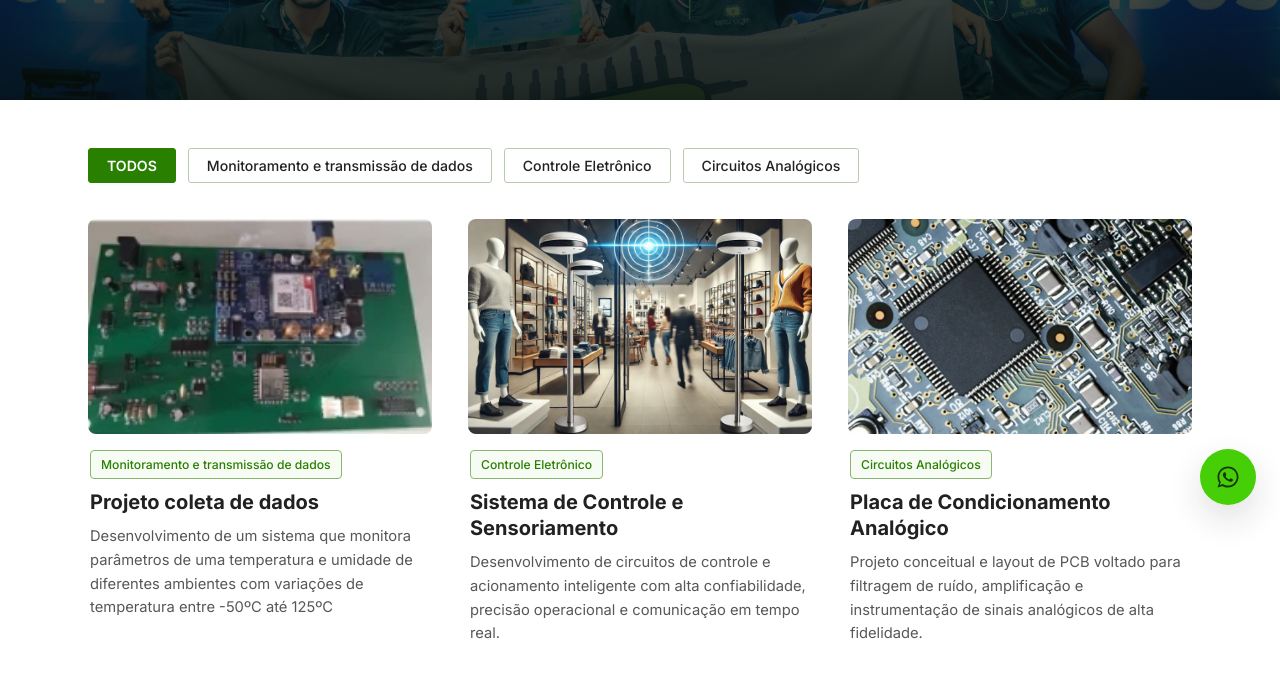
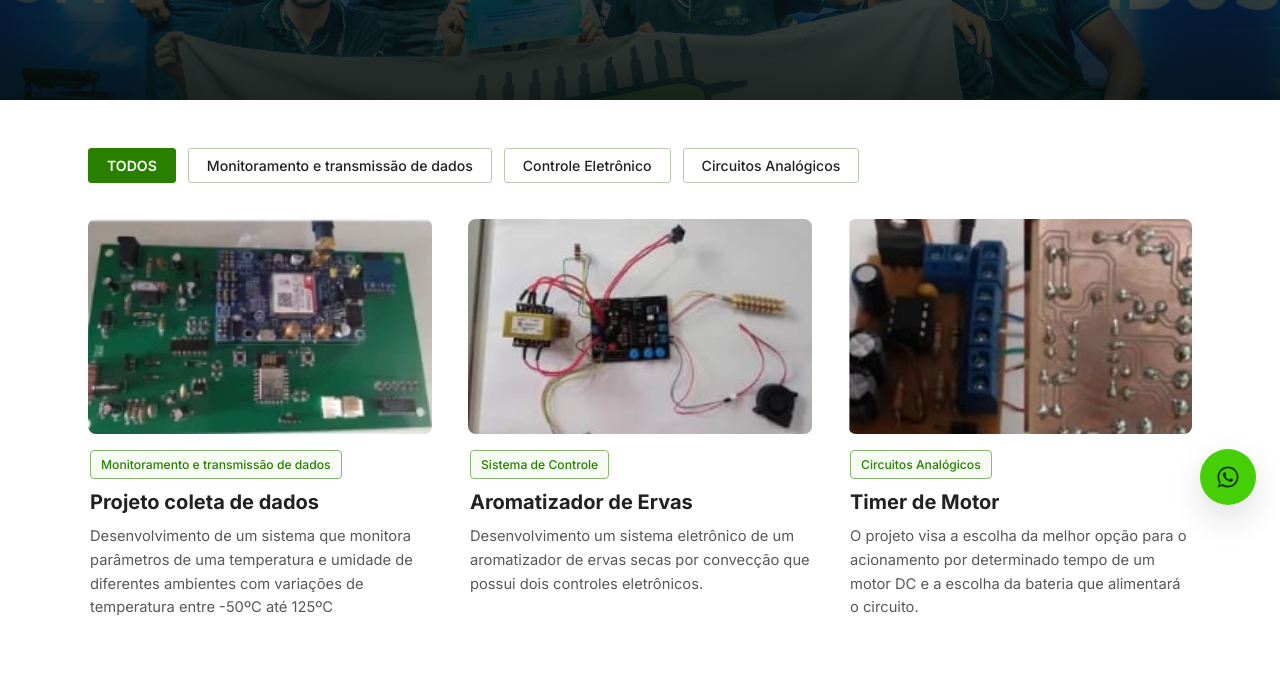
Before and after one commit to Eletronjun/Site-EJ, a plain HTML site: page pages/projetos.html in a window 1280 px wide. Shown: the part 271-952 px from the top of the page. Drawn offline with Linux system fonts and the light colour scheme.

Commit message:
Atualizacao dos projetos com adicao de imagem

```diff
--- a/pages/projetos.html
+++ b/pages/projetos.html
@@ -84,38 +84,38 @@
             </div>
           </article>
 
-          <!-- Card 2: Controle Eletrônico -->
+          <!-- Card 2: Aromatizador de Ervas -->
           <article class="projeto-card" data-category="controle">
             <div class="projeto-image-wrap">
               <img
-                src="../assets/image3.webp"
-                alt="Módulo de controle eletrônico e automação"
+                src="../assets/aromatizador_de_ervas.webp"
+                alt="Aromatizador de Ervas"
                 class="projeto-image"
                 loading="lazy">
             </div>
             <div class="projeto-content">
-              <span class="projeto-tag">Controle Eletrônico</span>
-              <h2 class="projeto-title">Sistema de Controle e Sensoriamento</h2>
+              <span class="projeto-tag">Sistema de Controle</span>
+              <h2 class="projeto-title">Aromatizador de Ervas</h2>
               <p class="projeto-desc">
-                Desenvolvimento de circuitos de controle e acionamento inteligente com alta confiabilidade, precisão operacional e comunicação em tempo real.
+                Desenvolvimento um sistema eletrônico de um aromatizador de ervas secas por convecção que possui dois controles eletrônicos.
               </p>
             </div>
           </article>
 
-          <!-- Card 3: Circuitos Analógicos -->
+          <!-- Card 3: Timer de Motor -->
           <article class="projeto-card" data-category="analogicos">
             <div class="projeto-image-wrap">
               <img
-                src="../assets/cogumelos.webp"
-                alt="Layout de circuito impresso para processamento analógico"
+                src="../assets/timer_de_motor.webp"
+                alt="Timer de Motor"
                 class="projeto-image"
                 loading="lazy">
             </div>
             <div class="projeto-content">
               <span class="projeto-tag">Circuitos Analógicos</span>
-              <h2 class="projeto-title">Placa de Condicionamento Analógico</h2>
+              <h2 class="projeto-title">Timer de Motor</h2>
               <p class="projeto-desc">
-                Projeto conceitual e layout de PCB voltado para filtragem de ruído, amplificação e instrumentação de sinais analógicos de alta fidelidade.
+                O projeto visa a escolha da melhor opção para o acionamento por determinado tempo de um motor DC e a escolha da bateria que alimentará o circuito.
               </p>
             </div>
           </article>
```
Also changed, not shown: assets/aromatizador_de_ervas.webp (added), assets/timer_de_motor.webp (added).
